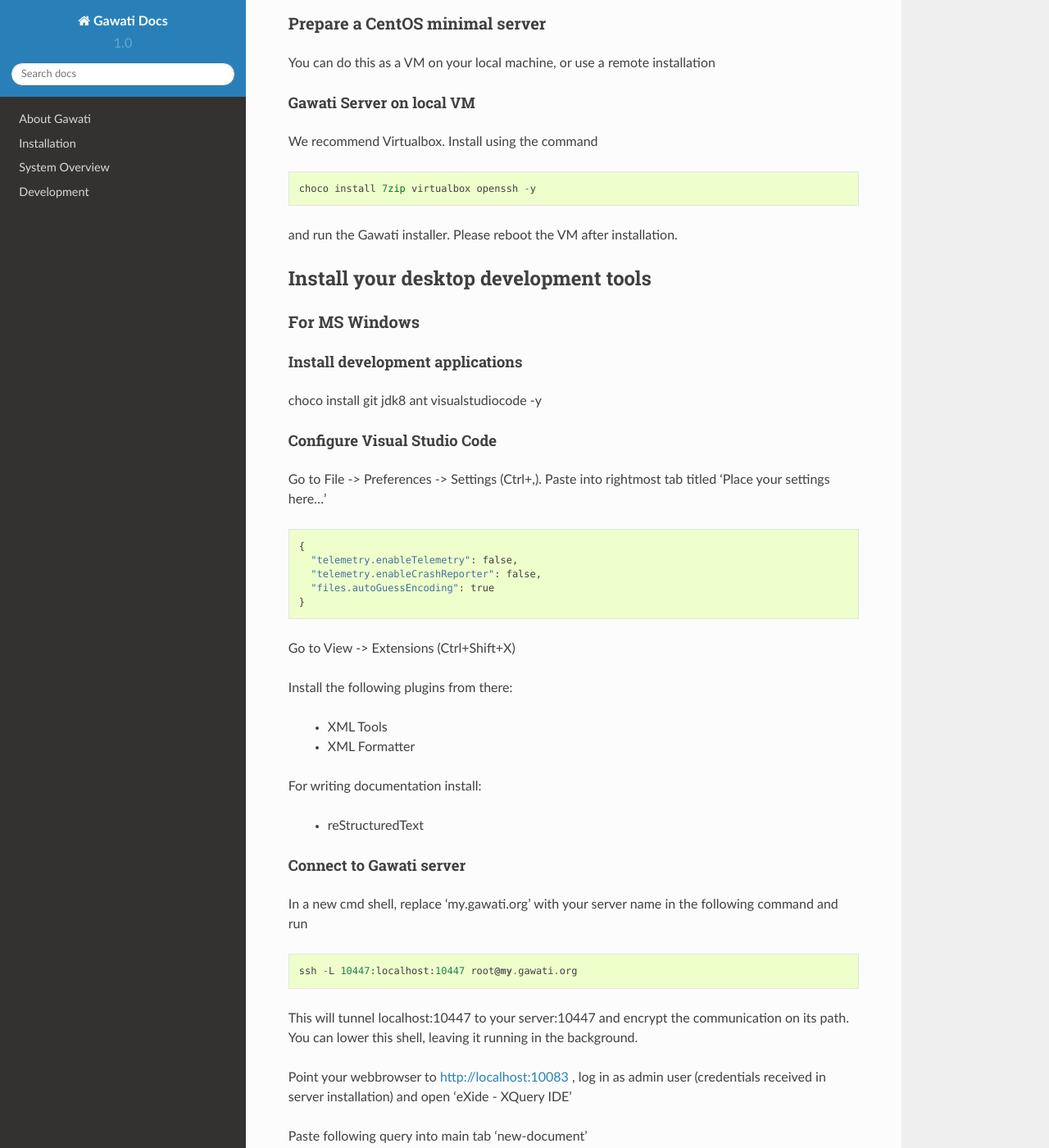
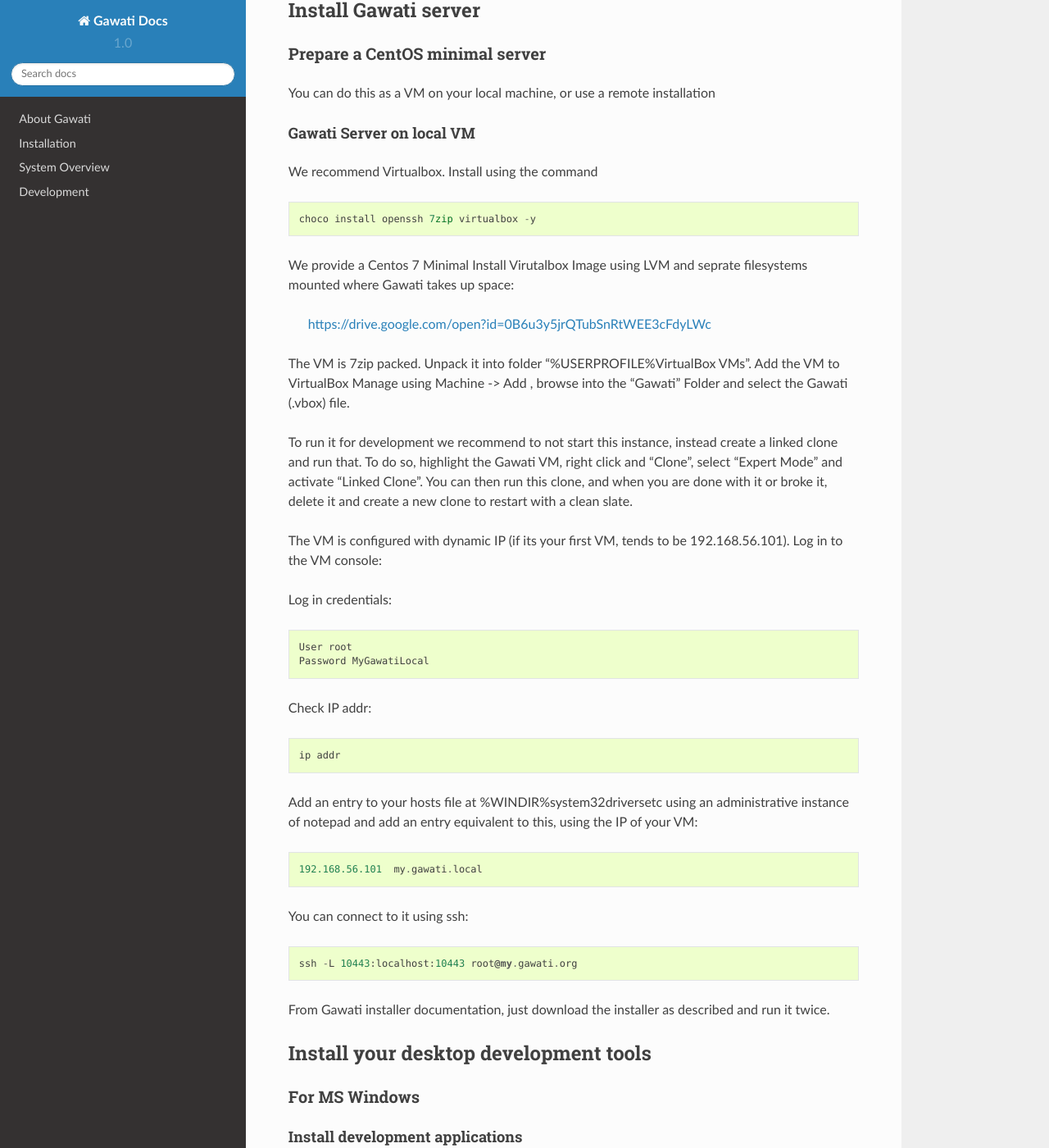
Before and after one commit to gawati/gawati-docs, a Sphinx documentation site: the page built from docs/source/development/dev-env-cheat.rst, in a window 1280 px wide and 1400 px high, scrolled down 710 px. Shown: the whole window at 82% size. Built offline with Sphinx 7.4.7 and the Read the Docs theme 2.0.0, drawn with Linux system fonts in a browser that asks for light colours; some of the changed text lies outside the part shown.

Commit message:
git confusion

```diff
--- a/docs/source/development/dev-env-cheat.rst
+++ b/docs/source/development/dev-env-cheat.rst
@@ -40,10 +40,46 @@ Gawati Server on local VM
 
 We recommend Virtualbox. Install using the command ::
 
-  choco install 7zip virtualbox openssh -y
+  choco install openssh 7zip virtualbox -y
 
-and run the :doc:`Gawati installer<./setup-essentials>`.
-Please reboot the VM after installation.
+We provide a Centos 7 Minimal Install Virutalbox Image using LVM and seprate
+filesystems mounted where Gawati takes up space:
+
+  https://drive.google.com/open?id=0B6u3y5jrQTubSnRtWEE3cFdyLWc
+
+The VM is 7zip packed. Unpack it into folder "%USERPROFILE%\VirtualBox VMs".
+Add the VM to VirtualBox Manage using Machine -> Add , browse into the "Gawati"
+Folder and select the Gawati (.vbox) file.
+
+To run it for development we recommend to not start this instance, instead create
+a linked clone and run that. To do so, highlight the Gawati VM, right click and
+"Clone", select "Expert Mode" and activate "Linked Clone". You can then run this
+clone, and when you are done with it or broke it, delete it and create a new
+clone to restart with a clean slate.
+
+The VM is configured with dynamic IP (if its your first VM, tends to be 192.168.56.101).
+Log in to the VM console:
+
+Log in credentials::
+
+  User root
+  Password MyGawatiLocal
+
+Check IP addr::
+
+  ip addr
+
+Add an entry to your hosts file at %WINDIR%\system32\drivers\etc using an
+administrative instance of notepad and add an entry equivalent to this, using the
+IP of your VM::
+
+  192.168.56.101  my.gawati.local
+
+You can connect to it using ssh::
+
+  ssh -L 10443:localhost:10443 root@my.gawati.org
+
+From :doc:`Gawati installer<./setup-essentials>` documentation, just download the installer as described and run it twice.
 
 
 Install your desktop development tools
@@ -86,12 +122,12 @@ Connect to Gawati server
 
 In a new cmd shell, replace 'my.gawati.org' with your server name in the following command and run ::
 
-  ssh -L 10447:localhost:10447 root@my.gawati.org
+  ssh -L 10443:localhost:10443 root@my.gawati.org
 
-This will tunnel localhost:10447 to your server:10447 and encrypt the communication on its path. You can lower this shell, leaving it running in the background.
+This will tunnel localhost:10443 to your server:10443 and encrypt the communication on its path. You can lower this shell, leaving it running in the background.
 
 
-Point your webbrowser to http://localhost:10083 , log in as admin user (credentials received in server installation) and open 'eXide - XQuery IDE'
+Point your webbrowser to http://localhost:10443 , log in as admin user (credentials received in server installation) and open 'eXide - XQuery IDE'
 
 Paste following query into main tab 'new-document' ::
 
@@ -104,7 +140,7 @@ Copy the content in the 'Adaptive Output' Tab at the bottom. This is the passwor
 
 In a new cmd shell, replace 'yourpastedpasswordhere' with the password retrieved above and run ::
 
-  net use x: "https://localhost:10447/exist/webdav/db/apps/gawati-portal" /user:gawatiportal yourpastedpasswordhere
+  net use x: "https://localhost:10443/exist/webdav/db/apps/gawati-portal" /user:gawatiportal yourpastedpasswordhere
 
 You can close this cmd window.
 
```
Also changed, not shown: other parts of docs/source/development/dev-env-cheat.rst (+2 -2 lines).
